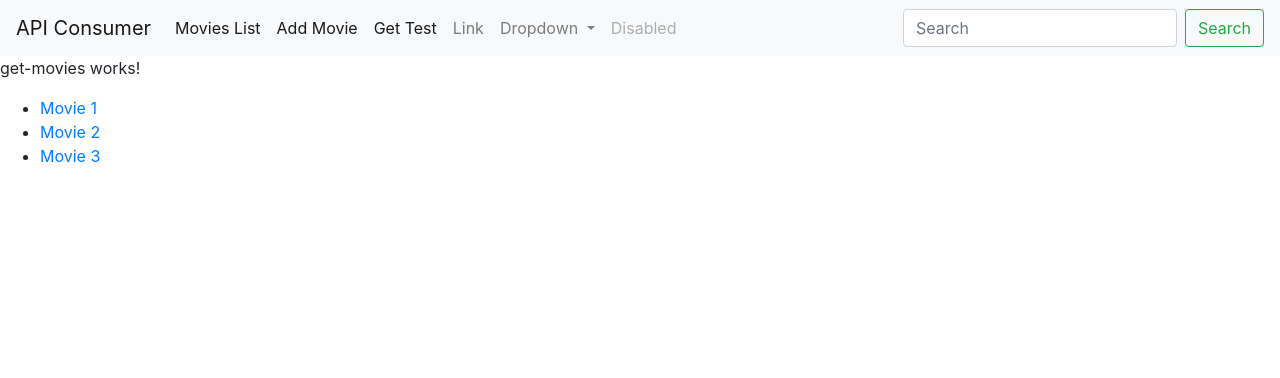
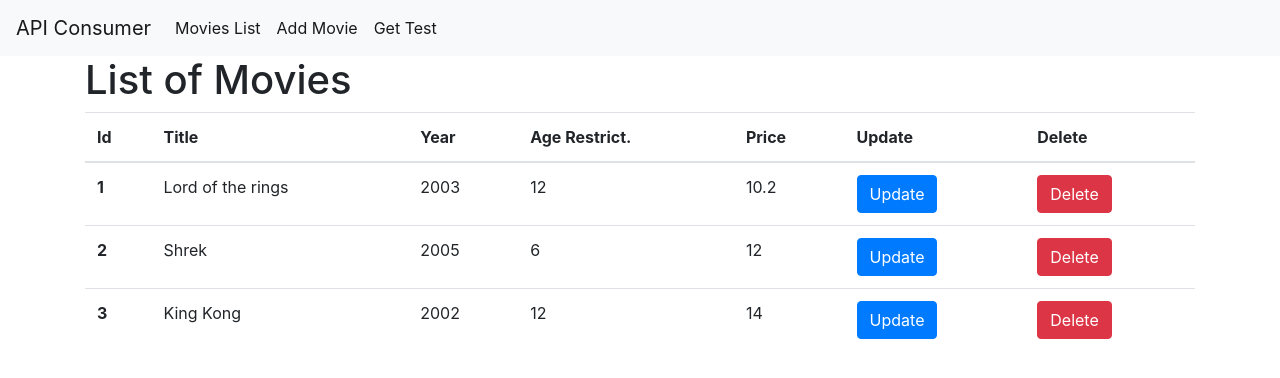
Before and after one commit to kolosovpetro/ApiFrontend, an Angular app: page /get-movies in a window 1280 px wide. Shown: the top 378 px of the page. Built offline with nearby package versions, Linux system fonts and the light colour scheme.

Commit message:
project in progress

```diff
--- a/src/app/app-routing.module.ts
+++ b/src/app/app-routing.module.ts
@@ -3,9 +3,11 @@ import {RouterModule, Routes} from '@angular/router';
 import {GetMovieByIdComponent} from './get-movie-by-id/get-movie-by-id.component';
 import {PatchMovieComponent} from './patch-movie/patch-movie.component';
 import {DeleteMovieComponent} from './delete-movie/delete-movie.component';
+import {PostMovieComponent} from './post-movie/post-movie.component';
 
 const routes: Routes = [
   {path: 'get-movie-by-id/:id', component: GetMovieByIdComponent},
+  {path: 'post-movie', component: PostMovieComponent},
   {path: 'update-movie/:id', component: PatchMovieComponent},
   {path: 'delete-movie/:id', component: DeleteMovieComponent},
 ];
--- a/src/app/get-movies/get-movies.component.html
+++ b/src/app/get-movies/get-movies.component.html
@@ -1,6 +1,33 @@
-<p>get-movies works!</p>
-<ul>
-  <li><a [routerLink]="['/get-movie-by-id', 1]">Movie 1</a></li>
-  <li><a [routerLink]="['/get-movie-by-id', 2]">Movie 2</a></li>
-  <li><a [routerLink]="['/get-movie-by-id', 3]">Movie 3</a></li>
-</ul>
+<!--<ul *ngFor="let movie of moviesList">-->
+<!--  <li>{{movie.title}}</li>-->
+<!--</ul>-->
+<!--<button class="btn btn-primary" (click)="addNewMovie()">Push movie</button>-->
+<!--<button class="btn btn-danger" (click)="popMovie()">Pop movie</button>-->
+
+<div class="container">
+  <h1>List of Movies</h1>
+  <table class="table">
+    <thead>
+    <tr>
+      <th scope="col">Id</th>
+      <th scope="col">Title</th>
+      <th scope="col">Year</th>
+      <th scope="col">Age Restrict.</th>
+      <th scope="col">Price</th>
+      <th scope="col">Update</th>
+      <th scope="col">Delete</th>
+    </tr>
+    </thead>
+    <tbody>
+    <tr *ngFor="let movie of moviesList">
+      <th>{{movie.id}}</th>
+      <td>{{movie.title}}</td>
+      <td>{{movie.year}}</td>
+      <td>{{movie.ageRestriction}}</td>
+      <td>{{movie.price}}</td>
+      <td><button class="btn btn-primary">Update</button></td>
+      <td><button class="btn btn-danger">Delete</button></td>
+    </tr>
+    </tbody>
+  </table>
+</div>
--- a/src/app/get-movies/get-movies.component.ts
+++ b/src/app/get-movies/get-movies.component.ts
@@ -1,4 +1,5 @@
-import { Component, OnInit } from '@angular/core';
+import {Component, OnInit} from '@angular/core';
+import {Movies} from '../models/movies';
 
 @Component({
   selector: 'app-get-movies',
@@ -6,10 +7,24 @@ import { Component, OnInit } from '@angular/core';
   styleUrls: ['./get-movies.component.css']
 })
 export class GetMoviesComponent implements OnInit {
+  moviesList: Movies[] = [
+    new Movies(1, 'Lord of the rings', 2003, 12, 10.2),
+    new Movies(2, 'Shrek', 2005, 6, 12),
+    new Movies(3, 'King Kong', 2002, 12, 14),
+  ];
 
-  constructor() { }
+  constructor() {
+  }
 
   ngOnInit(): void {
   }
 
+  addNewMovie(): void {
+    this.moviesList.push(new Movies(this.moviesList.length + 1, 'King Kong', 2002, 12, 14));
+  }
+
+  popMovie(): void {
+    this.moviesList.pop();
+  }
+
 }
--- a/src/app/main-menu/main-menu.component.html
+++ b/src/app/main-menu/main-menu.component.html
@@ -10,32 +10,11 @@
         <a class="nav-link" href="/get-movies">Movies List<span class="sr-only">(current)</span></a>
       </li>
       <li class="nav-item active">
-        <a class="nav-link" href="#">Add Movie<span class="sr-only">(current)</span></a>
+        <a class="nav-link" href="/post-movie">Add Movie<span class="sr-only">(current)</span></a>
       </li>
       <li class="nav-item active">
         <a class="nav-link" [routerLink]="['/get-movie-by-id', 10]">Get Test<span class="sr-only">(current)</span></a>
       </li>
-      <li class="nav-item">
-        <a class="nav-link" href="#">Link</a>
-      </li>
-      <li class="nav-item dropdown">
-        <a class="nav-link dropdown-toggle" href="#" id="navbarDropdown" role="button" data-toggle="dropdown" aria-haspopup="true" aria-expanded="false">
-          Dropdown
-        </a>
-        <div class="dropdown-menu" aria-labelledby="navbarDropdown">
-          <a class="dropdown-item" href="#">Action</a>
-          <a class="dropdown-item" href="#">Another action</a>
-          <div class="dropdown-divider"></div>
-          <a class="dropdown-item" href="#">Something else here</a>
-        </div>
-      </li>
-      <li class="nav-item">
-        <a class="nav-link disabled" href="#">Disabled</a>
-      </li>
     </ul>
-    <form class="form-inline my-2 my-lg-0">
-      <input class="form-control mr-sm-2" type="search" placeholder="Search" aria-label="Search">
-      <button class="btn btn-outline-success my-2 my-sm-0" type="submit">Search</button>
-    </form>
   </div>
 </nav>
--- /dev/null
+++ b/src/app/models/movies.ts
@@ -0,0 +1,15 @@
+export class Movies {
+  public id: number;
+  public title: string;
+  public year: number;
+  public ageRestriction: number;
+  public price: number;
+
+  constructor(id: number, title: string, year: number, ageRestriction: number, price: number) {
+    this.id = id;
+    this.title = title;
+    this.year = year;
+    this.ageRestriction = ageRestriction;
+    this.price = price;
+  }
+}
```
